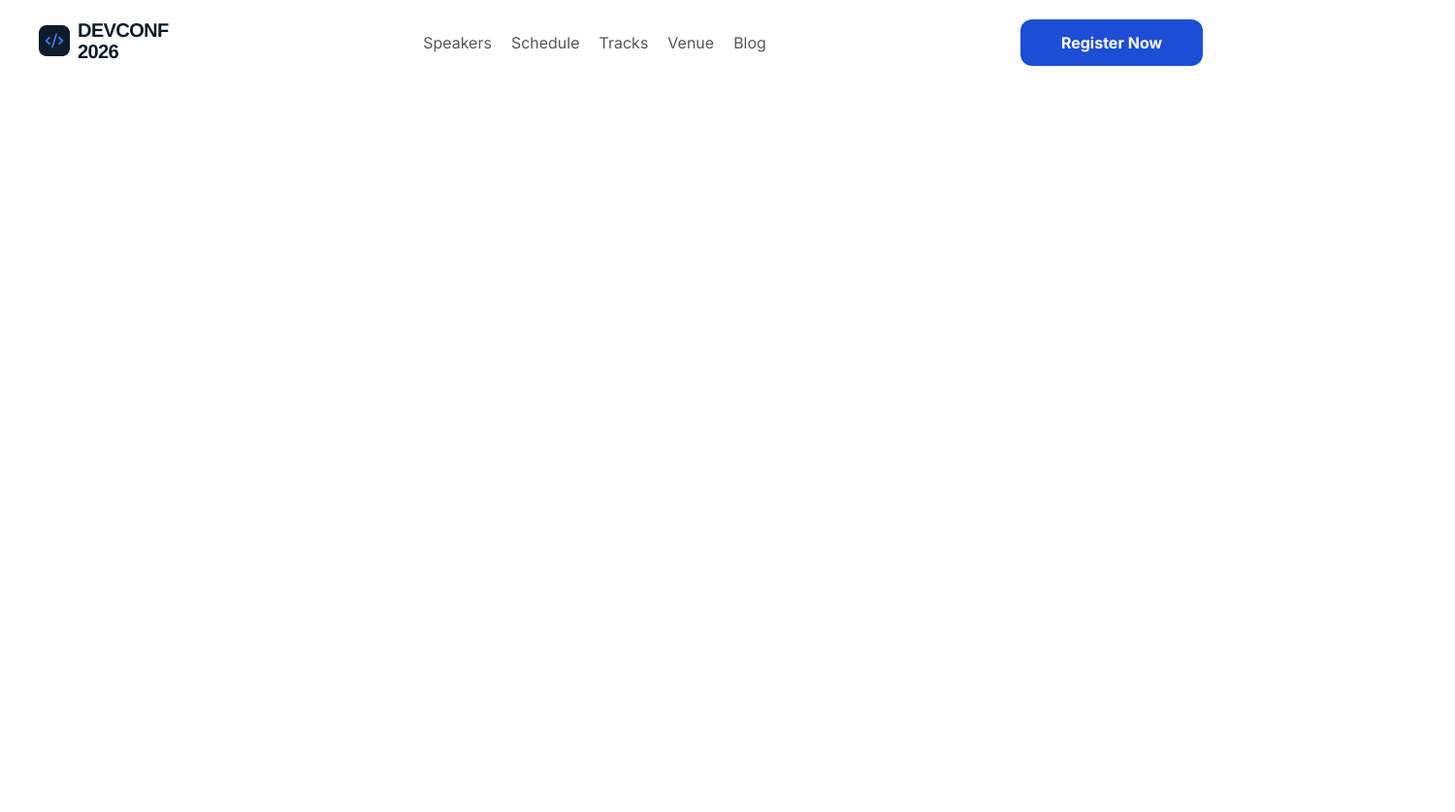
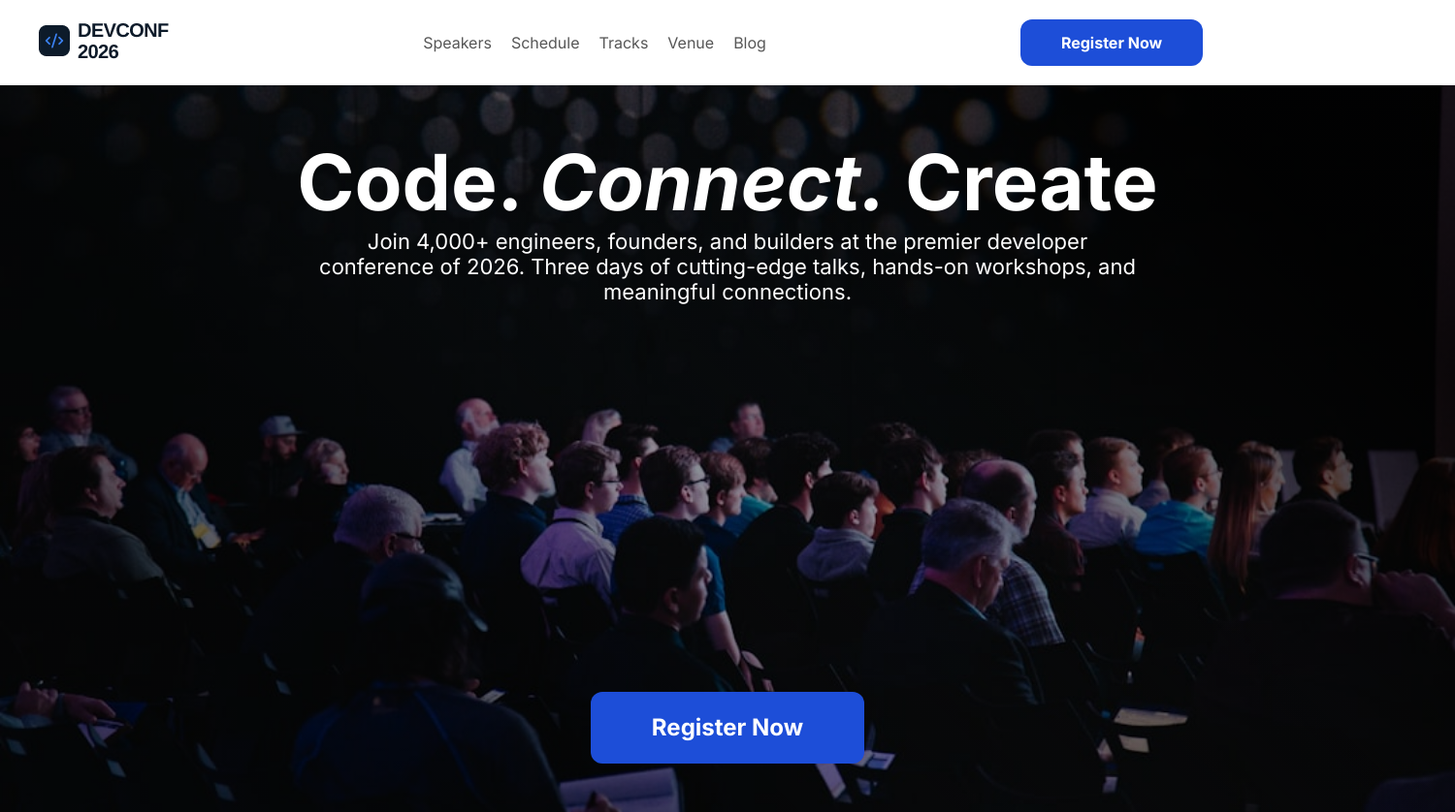
Before and after one commit to aliertijakhan/B14-A01-DevConf-2026, a plain HTML site: page index.html in a window 1280 px wide. Shown: the whole page at 97% size, 1500 px wide, since content can reach past the window. Before the commit the page ends 800 px from the top, so only its background shows below. Drawn offline with Linux system fonts and the light colour scheme.

Commit message:
created hero-banner section

```diff
--- a/index.html
+++ b/index.html
@@ -15,8 +15,8 @@
 </head>
 
 <body>
-    <!-- navbar starting -->
-    <header  class="container">
+    <!-- navbar section starting -->
+    <header class="container">
         <nav>
             <li><img src="./images/logo.png" alt=""></li>
             <ul>
@@ -29,6 +29,19 @@
             <li><button class="btn-blue">Register Now</button></li>
         </nav>
     </header>
+    <!-- navbar end -->
+
+    <!-- hero section starting -->
+    <section class="hero-banner">
+        <div class="container hero-items">
+            <h1>Code. <span>Connect.</span> Create</h1>
+            <p>Join 4,000+ engineers, founders, and builders at the premier developer <br> conference of 2026. Three
+            days of cutting-edge talks, hands-on workshops, and <br> meaningful connections.</p>
+            <button class="btn-blue hero-btn">Register Now</button>
+        </div>
+    </section>
+    <!-- hero section end -->
+
 </body>
 
 </html>
--- a/style.css
+++ b/style.css
@@ -1,16 +1,20 @@
-*{
+* {
     margin: 0;
     padding: 0;
     font-family: "Inter", sans-serif;
 
 }
-.container{
+
+.container {
     max-width: 1200px;
-        margin: auto;
+    margin: auto;
 
 }
+
+/* navbar styles */
 nav {
     margin-top: 20px;
+    margin-bottom: 20px;
     display: flex;
     justify-content: space-between;
     list-style: none;
@@ -28,7 +32,7 @@ nav ul {
 nav ul li a {
     text-decoration: none;
     font-size: 16px;
-    color: #575757 ;
+    color: #575757;
 }
 
 img {
@@ -48,3 +52,52 @@ img {
     border: none;
     cursor: pointer;
 }
+
+/* hero section styles */
+.hero-banner {
+    height: 750px;
+    width: 1500px;
+    margin: auto;
+    background:
+    linear-gradient(
+        45deg,
+            rgba(0, 0, 0, 0.6) 30%,
+            rgba(0, 0, 0, 0.0) 70%
+        ),
+        linear-gradient(
+            45deg,
+            rgba(0, 0, 0, 0.0) 42%,
+            rgba(0 ,0 ,0 ,0.88) 87%
+        ),
+    url(./images/banner.jpg);
+    background-size: cover;
+    background-position: center;
+    background-repeat: no-repeat;
+
+    display: flex;
+    justify-content: center;
+    align-items: center;
+
+    color: white;
+}
+
+.hero-items {
+    align-items: center;
+    text-align: center;
+}
+.hero-items span{
+    font-style: italic;
+}
+.hero-items h1 {
+    font-size: 80px;
+    font-weight: bold;
+}
+.hero-items p{
+    font-size: 22px;
+}
+.hero-btn {
+    margin-top: 400px;
+    width: 282px;
+    height: 74px;
+    font-size: 24px;
+}
```
